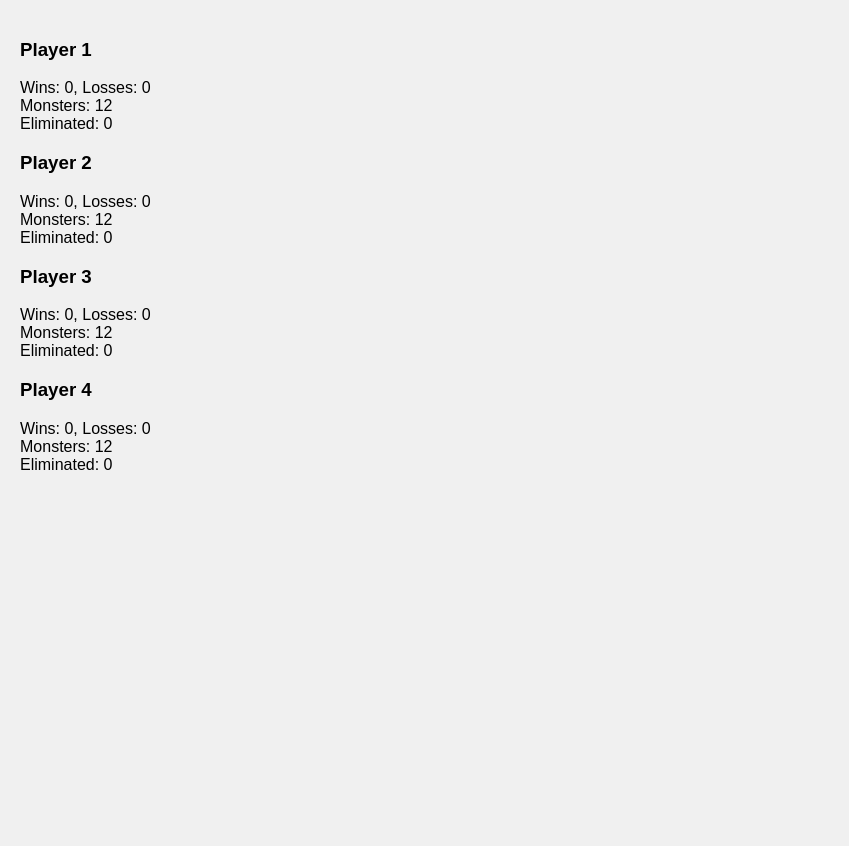
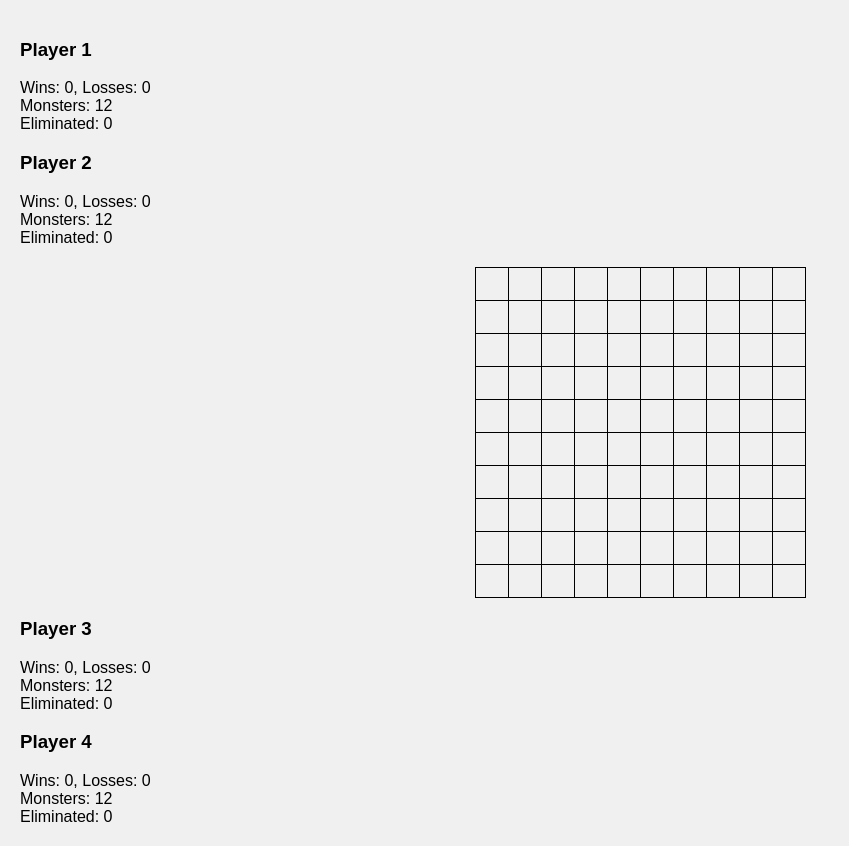
Before and after one commit to Anas748/Y3-CA2, a website: page game.html in a window 1280 px wide. Shown: the whole page, without its empty margins (0-849 px from the left). Before the commit the page ends 800 px from the top, so only its background shows below. Drawn offline with Linux system fonts and the light colour scheme.

Commit message:
in game.html created a dynamic grid

```diff
--- /dev/null
+++ b/game.js
@@ -0,0 +1,21 @@
+// Function to generate a 10x10 grid
+function generateGrid() {
+    const grid = document.getElementById('game-grid');
+
+    for (let i = 0; i < 10; i++) {
+        const row = document.createElement('tr');
+
+        for (let j = 0; j < 10; j++) {
+            const cell = document.createElement('td');
+            cell.classList.add('grid-cell');
+            cell.setAttribute('data-row', i);
+            cell.setAttribute('data-col', j);
+            row.appendChild(cell);
+        }
+
+        grid.appendChild(row);
+    }
+}
+
+// Call the function to generate the grid when the page loads
+window.onload = generateGrid;
--- a/styles.css
+++ b/styles.css
@@ -4,6 +4,7 @@ body {
      margin: 0;
      padding: 20px;
  }
+
  .container {
      max-width: 600px;
      margin: 0 auto;
@@ -12,20 +13,25 @@ body {
      border-radius: 10px;
      box-shadow: 0 0 10px rgba(0, 0, 0, 0.1);
  }
+
  h1 {
      text-align: center;
  }
+
  .rules {
      margin-bottom: 20px;
  }
+
  .join-form {
      text-align: center;
  }
+
  .join-form input[type="text"] {
      width: 80%;
      padding: 10px;
      margin: 10px 0;
  }
+
  .join-form button {
      padding: 10px 20px;
      background: #28a745;
@@ -33,6 +39,29 @@ h1 {
      border: none;
      cursor: pointer;
  }
+
  .join-form button:hover {
      background: #218838;
  }
+ /* Basic styling for the grid */
+.grid {
+    display: flex;
+    justify-content: center;
+    margin: 20px 0;
+}
+
+#game-grid {
+    border-collapse: collapse;
+}
+
+#game-grid td {
+    width: 30px;
+    height: 30px;
+    border: 1px solid #000;
+    text-align: center;
+    vertical-align: middle;
+}
+
+.grid-cell {
+    cursor: pointer;
+}
```
Also changed, not shown: index.js (+2 -14 lines). Lines whose indentation alone changed are shown as unchanged.
